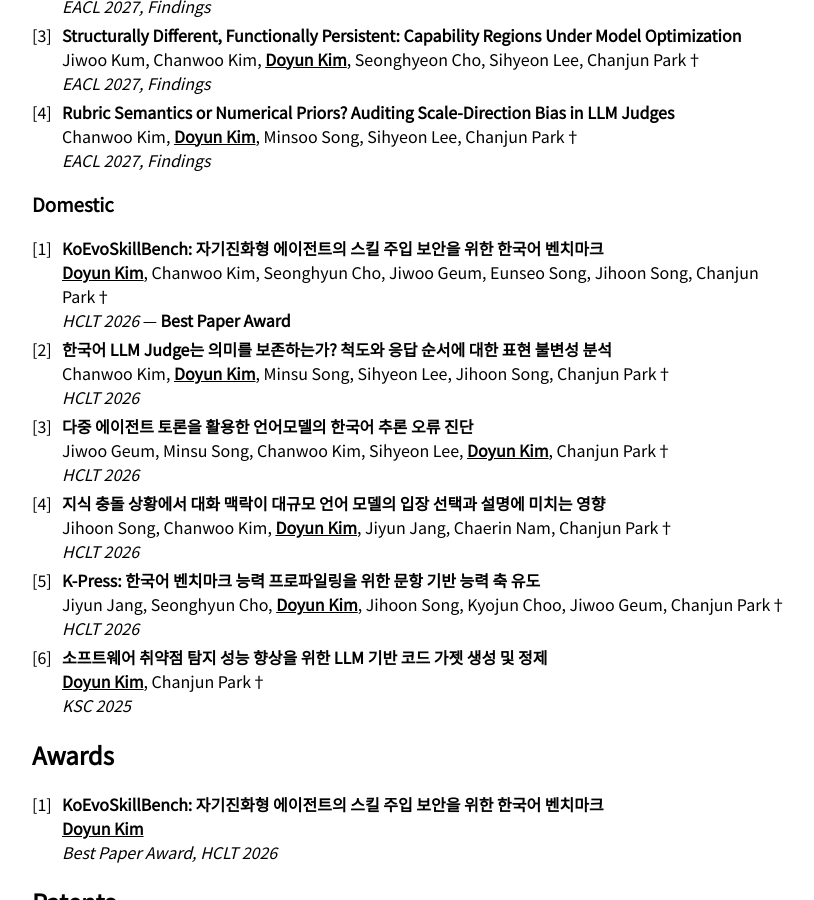
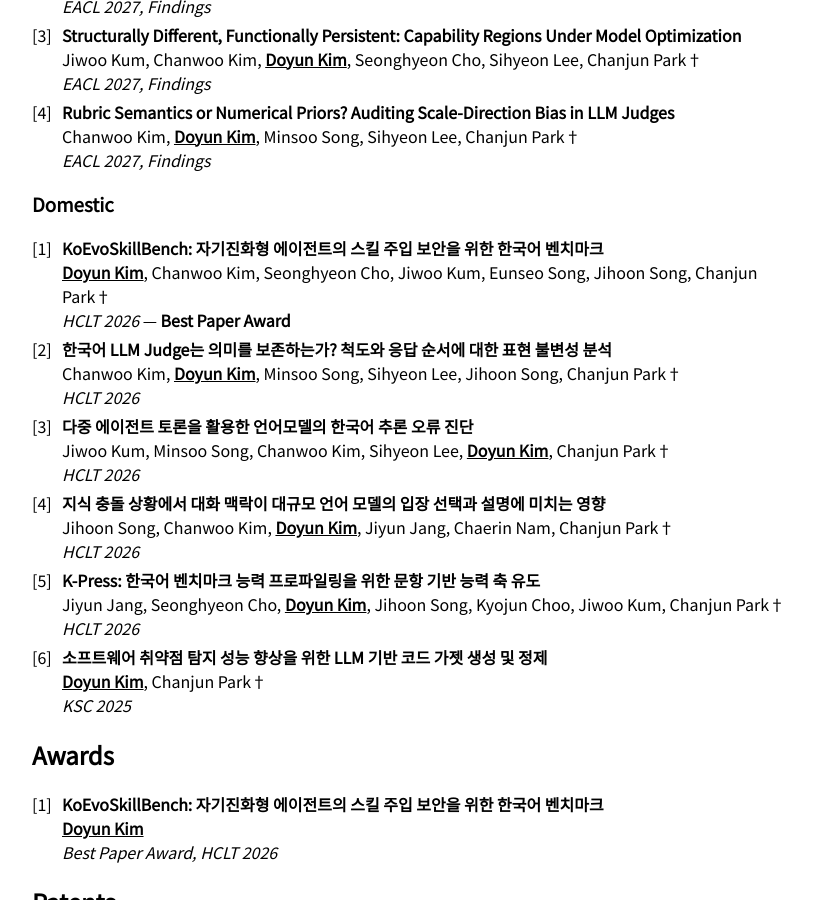
Before and after one commit to Doyun-coding/Doyun-coding.github.io, a Jekyll site: the page built from index.md, in a window 1280 px wide and 900 px high, scrolled down 973 px. Shown: the whole window, without its empty margins (208-1022 px from the left). Built offline with Jekyll 4.4.1, drawn with Linux system fonts in a browser that asks for light colours; our own code applies the rules of GitHub Pages for plain Markdown files.

Commit message:
Correct author name romanizations in Domestic publications
Jiwoo Geum -> Jiwoo Kum, Minsu Song -> Minsoo Song, Seonghyun Cho ->
Seonghyeon Cho, matching the official spelling confirmed via the ARR
submission system. Patents section left unchanged (separate legal
filing, may use its own registered spelling).

Co-Authored-By: Claude Sonnet 5 <noreply@anthropic.com>

```diff
--- a/index.md
+++ b/index.md
@@ -29,11 +29,11 @@ For the latest news, please visit the <a href="https://sites.google.com/view/ssu
 
 ### Domestic
 
-1. **KoEvoSkillBench: 자기진화형 에이전트의 스킬 주입 보안을 위한 한국어 벤치마크** <br> <strong><u>Doyun Kim</u></strong>, Chanwoo Kim, Seonghyun Cho, Jiwoo Geum, Eunseo Song, Jihoon Song, Chanjun Park&dagger; <br> *HCLT 2026* &mdash; **Best Paper Award**
-2. **한국어 LLM Judge는 의미를 보존하는가? 척도와 응답 순서에 대한 표현 불변성 분석** <br> Chanwoo Kim, <strong><u>Doyun Kim</u></strong>, Minsu Song, Sihyeon Lee, Jihoon Song, Chanjun Park&dagger; <br> *HCLT 2026*
-3. **다중 에이전트 토론을 활용한 언어모델의 한국어 추론 오류 진단** <br> Jiwoo Geum, Minsu Song, Chanwoo Kim, Sihyeon Lee, <strong><u>Doyun Kim</u></strong>, Chanjun Park&dagger; <br> *HCLT 2026*
+1. **KoEvoSkillBench: 자기진화형 에이전트의 스킬 주입 보안을 위한 한국어 벤치마크** <br> <strong><u>Doyun Kim</u></strong>, Chanwoo Kim, Seonghyeon Cho, Jiwoo Kum, Eunseo Song, Jihoon Song, Chanjun Park&dagger; <br> *HCLT 2026* &mdash; **Best Paper Award**
+2. **한국어 LLM Judge는 의미를 보존하는가? 척도와 응답 순서에 대한 표현 불변성 분석** <br> Chanwoo Kim, <strong><u>Doyun Kim</u></strong>, Minsoo Song, Sihyeon Lee, Jihoon Song, Chanjun Park&dagger; <br> *HCLT 2026*
+3. **다중 에이전트 토론을 활용한 언어모델의 한국어 추론 오류 진단** <br> Jiwoo Kum, Minsoo Song, Chanwoo Kim, Sihyeon Lee, <strong><u>Doyun Kim</u></strong>, Chanjun Park&dagger; <br> *HCLT 2026*
 4. **지식 충돌 상황에서 대화 맥락이 대규모 언어 모델의 입장 선택과 설명에 미치는 영향** <br> Jihoon Song, Chanwoo Kim, <strong><u>Doyun Kim</u></strong>, Jiyun Jang, Chaerin Nam, Chanjun Park&dagger; <br> *HCLT 2026*
-5. **K-Press: 한국어 벤치마크 능력 프로파일링을 위한 문항 기반 능력 축 유도** <br> Jiyun Jang, Seonghyun Cho, <strong><u>Doyun Kim</u></strong>, Jihoon Song, Kyojun Choo, Jiwoo Geum, Chanjun Park&dagger; <br> *HCLT 2026*
+5. **K-Press: 한국어 벤치마크 능력 프로파일링을 위한 문항 기반 능력 축 유도** <br> Jiyun Jang, Seonghyeon Cho, <strong><u>Doyun Kim</u></strong>, Jihoon Song, Kyojun Choo, Jiwoo Kum, Chanjun Park&dagger; <br> *HCLT 2026*
 6. **소프트웨어 취약점 탐지 성능 향상을 위한 LLM 기반 코드 가젯 생성 및 정제** <br> <strong><u>Doyun Kim</u></strong>, Chanjun Park&dagger; <br> *KSC 2025*
 
 ## Awards
```
